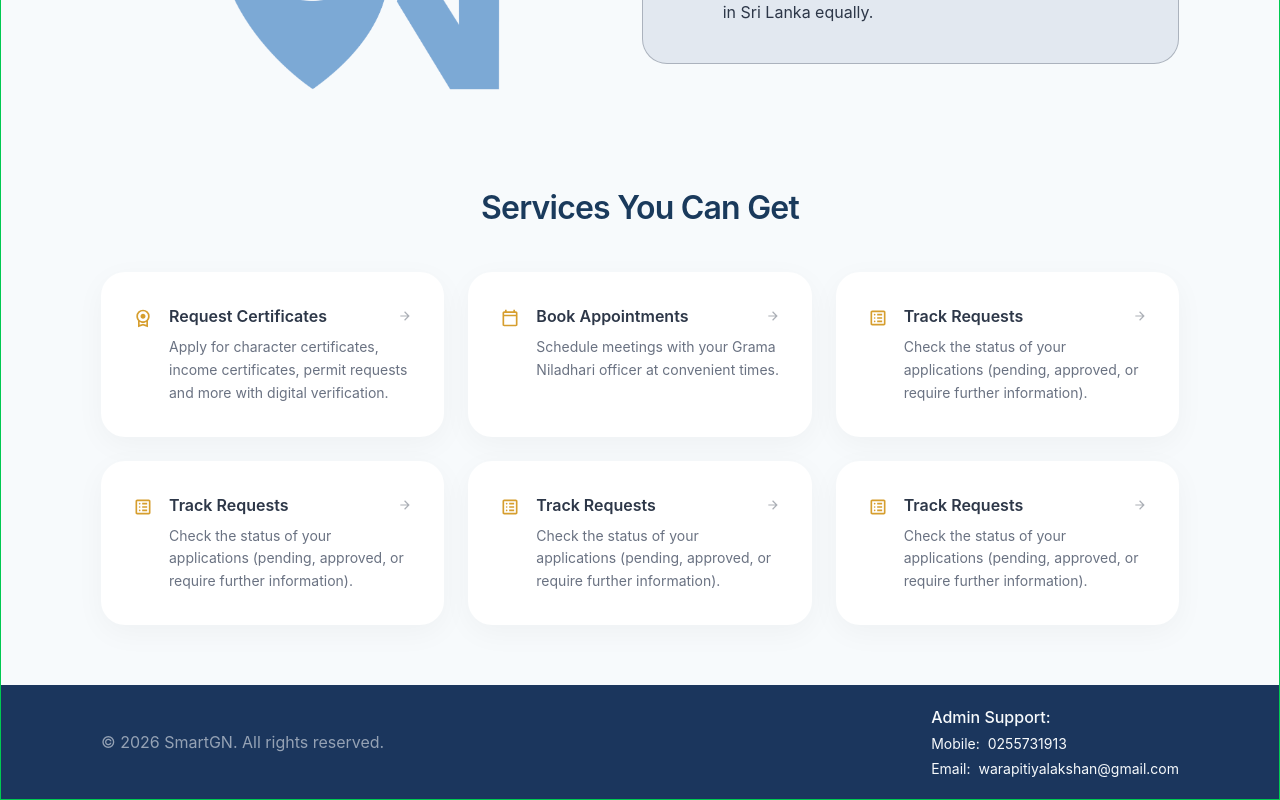
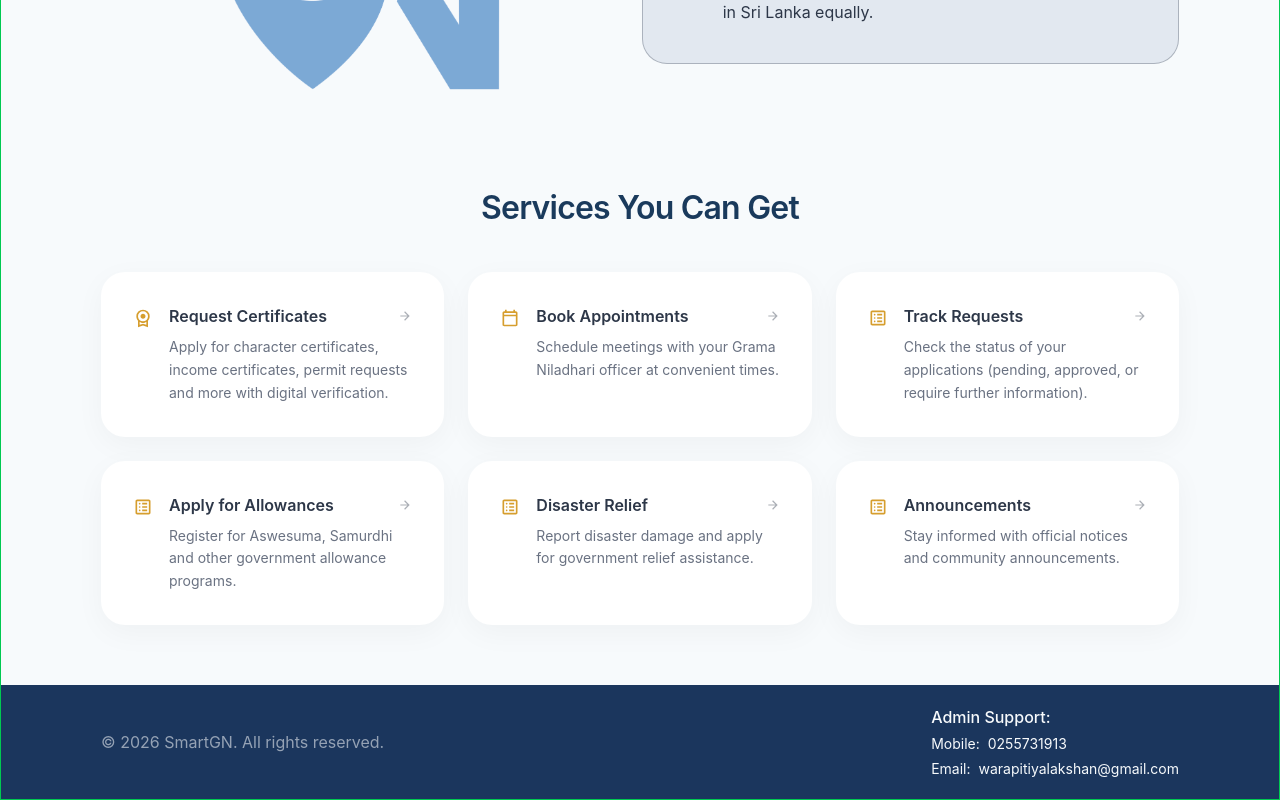
Before and after one commit to Mogith-Code/SmartGN-Digital-GN-Service-Management-System, a React (Vite) app in the folder SmartGN/: page / in a window 1280 px wide. Shown: the part 608-1408 px from the top of the page. Built offline with nearby package versions, Linux system fonts and the light colour scheme.

Commit message:
Services edited

```diff
--- a/SmartGN/src/Components/LandingPage/Services.jsx
+++ b/SmartGN/src/Components/LandingPage/Services.jsx
@@ -147,7 +147,7 @@ function Services() {
             </div>
           </div>
 
-          {/* CARD 4: Track Requests */}
+          {/* CARD 4: Apply for Allowances  */}
           <div
             onClick={handleTrackRequests}
             role="button"
@@ -170,7 +170,7 @@ function Services() {
             <div className="flex-1 flex flex-col">
               <div className="flex justify-between items-center w-full mb-2">
                 <h3 className="text-[16px] font-semibold text-[#2D3748] group-hover:text-[#2c5f8a] transition-colors duration-300">
-                  Track Requests
+                  Apply for Allowances
                 </h3>
                 <img
                   src={arrowIcon}
@@ -179,12 +179,12 @@ function Services() {
                 />
               </div>
               <p className="text-[14px] text-gray-500 font-normal leading-relaxed text-left">
-                Check the status of your applications (pending, approved, or require further information).
+                Register for Aswesuma, Samurdhi and other government allowance programs.
               </p>
             </div>
           </div>
 
-          {/* CARD 3: Track Requests */}
+          {/* CARD 5: Disaster Relief */}
           <div
             onClick={handleTrackRequests}
             role="button"
@@ -207,7 +207,7 @@ function Services() {
             <div className="flex-1 flex flex-col">
               <div className="flex justify-between items-center w-full mb-2">
                 <h3 className="text-[16px] font-semibold text-[#2D3748] group-hover:text-[#2c5f8a] transition-colors duration-300">
-                  Track Requests
+                  Disaster Relief
                 </h3>
                 <img
                   src={arrowIcon}
@@ -216,12 +216,12 @@ function Services() {
                 />
               </div>
               <p className="text-[14px] text-gray-500 font-normal leading-relaxed text-left">
-                Check the status of your applications (pending, approved, or require further information).
+                Report disaster damage and apply for government relief assistance.
               </p>
             </div>
           </div>
 
-          {/* CARD 3: Track Requests */}
+          {/* CARD 6: Announcements */}
           <div
             onClick={handleTrackRequests}
             role="button"
@@ -244,7 +244,7 @@ function Services() {
             <div className="flex-1 flex flex-col">
               <div className="flex justify-between items-center w-full mb-2">
                 <h3 className="text-[16px] font-semibold text-[#2D3748] group-hover:text-[#2c5f8a] transition-colors duration-300">
-                  Track Requests
+                  Announcements
                 </h3>
                 <img
                   src={arrowIcon}
@@ -253,7 +253,7 @@ function Services() {
                 />
               </div>
               <p className="text-[14px] text-gray-500 font-normal leading-relaxed text-left">
-                Check the status of your applications (pending, approved, or require further information).
+                Stay informed with official notices and community announcements.
               </p>
             </div>
           </div>
```
